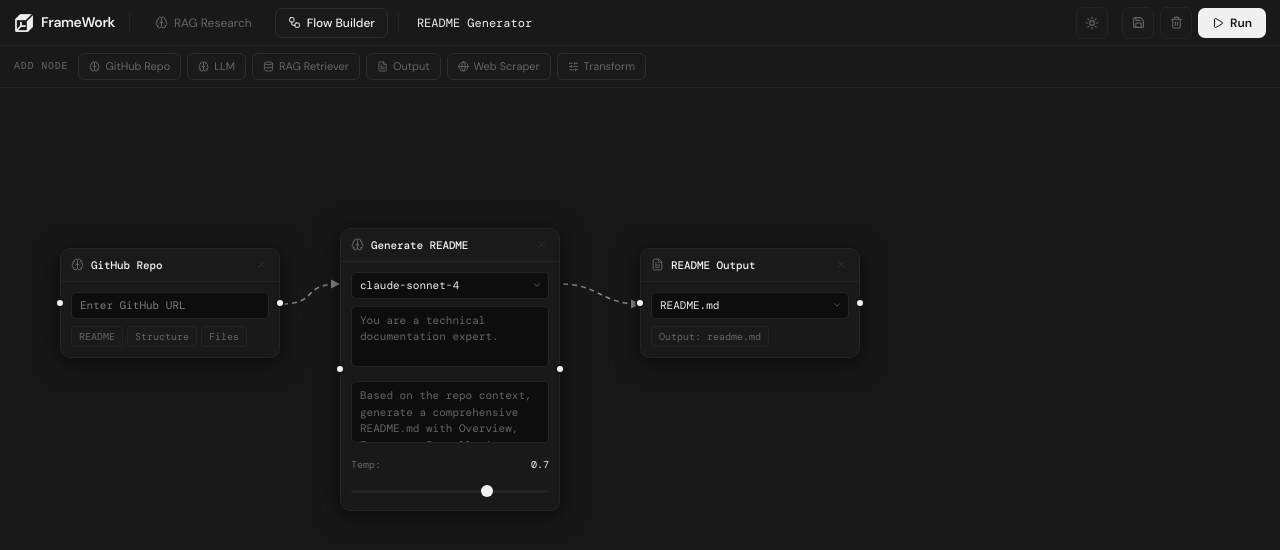
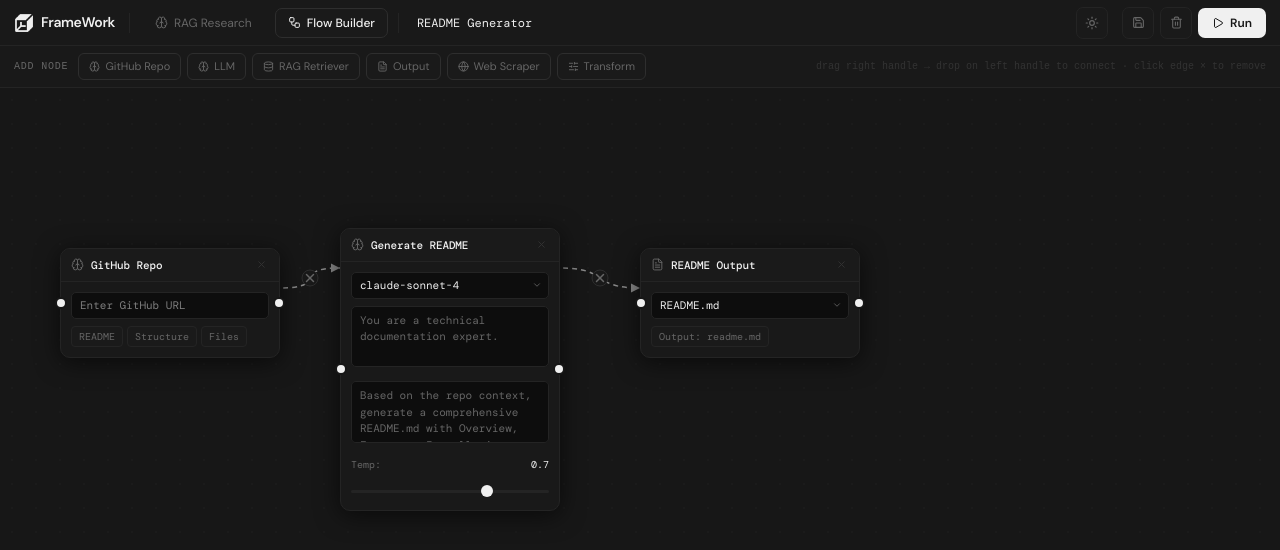
Before and after one commit to XuanGiaHanNguyen/FrameWork, a React (Vite) app in the folder Frontend/: page / in a window 1280 px wide. Both pictures are taken after a click on the button "Flow Builder". Shown: the top 550 px of the page. Built offline with nearby package versions, Linux system fonts and the light colour scheme.

Commit message:
added node connections

```diff
--- a/Frontend/src/App.jsx
+++ b/Frontend/src/App.jsx
@@ -85,7 +85,7 @@ const PRESETS = [
 
 // ─── NODE META ────────────────────────────────────────────────────────────────
 const NODE_META = {
-  github:    { label: "GitHub Repo",   Icon: Brain,           shade: "strong" },
+  github:    { label: "GitHub Repo",   Icon: Brain,            shade: "strong" },
   llm:       { label: "LLM",           Icon: Brain,            shade: "medium" },
   rag:       { label: "RAG Retriever", Icon: Database,         shade: "strong" },
   output:    { label: "Output",        Icon: FileText,         shade: "medium" },
@@ -93,24 +93,38 @@ const NODE_META = {
   transform: { label: "Transform",     Icon: SlidersHorizontal,shade: "medium" },
 };
 
+// ─── NODE SIZE ─────────────────────────────────────────────────────────────────
+const NODE_WIDTH = 220;
+// We measure node height dynamically, but use this for handle vertical center
+// handles are rendered at top:50% so we just use 50% of clientHeight
+
 // ─── FLOW NODE ────────────────────────────────────────────────────────────────
-function FlowNode({ node, selected, onDelete, onFieldChange, onMouseDown, theme: t }) {
+function FlowNode({
+  node, selected, onDelete, onFieldChange, onMouseDown,
+  onStartConnect,   // (nodeId, e) — user starts dragging from right handle
+  onCompleteConnect,// (nodeId)    — user releases on left handle
+  connectingFrom,   // string|null — id of node being connected from
+  theme: t
+}) {
   const meta = NODE_META[node.type] || NODE_META.output;
   const NodeIcon = meta.Icon;
+
+  const isTarget = connectingFrom && connectingFrom !== node.id;
 
   return (
     <div
       onMouseDown={onMouseDown}
       style={{
-        width: 220,
+        width: NODE_WIDTH,
         cursor: "grab",
         background: t.surface,
-        border: `1px solid ${selected ? t.text : t.border}`,
+        border: `1px solid ${selected ? t.text : isTarget ? t.accent : t.border}`,
         borderRadius: 10,
         boxShadow: selected ? t.nodeGlow : t.shadow,
         userSelect: "none",
         transition: "border-color .15s, box-shadow .15s",
         fontFamily: "'DM Mono', 'Fira Mono', monospace",
+        position: "relative",
       }}
     >
       {/* Header */}
@@ -214,11 +228,56 @@ function FlowNode({ node, selected, onDelete, onFieldChange, onMouseDown, theme:
         ))}
       </div>
 
-      {/* Left & right handles */}
-      <div style={{ position: "absolute", left: -5, top: "50%", transform: "translateY(-50%)", width: 10, height: 10, borderRadius: "50%", background: t.handle, border: `2px solid ${t.bg}`, pointerEvents: "none" }} />
-      <div style={{ position: "absolute", right: -5, top: "50%", transform: "translateY(-50%)", width: 10, height: 10, borderRadius: "50%", background: t.handle, border: `2px solid ${t.bg}`, pointerEvents: "none" }} />
+      {/* LEFT handle — drop target */}
+      <div
+        onMouseUp={e => {
+          e.stopPropagation();
+          if (connectingFrom && connectingFrom !== node.id) onCompleteConnect(node.id);
+        }}
+        style={{
+          position: "absolute", left: -6, top: "50%", transform: "translateY(-50%)",
+          width: 12, height: 12, borderRadius: "50%",
+          background: isTarget ? t.text : t.handle,
+          border: `2px solid ${t.bg}`,
+          cursor: isTarget ? "crosshair" : "default",
+          zIndex: 10,
+          transition: "background .15s, transform .15s",
+          ...(isTarget ? { transform: "translateY(-50%) scale(1.4)" } : {}),
+        }}
+      />
+
+      {/* RIGHT handle — drag source */}
+      <div
+        onMouseDown={e => {
+          e.stopPropagation();
+          onStartConnect(node.id, e);
+        }}
+        style={{
+          position: "absolute", right: -6, top: "50%", transform: "translateY(-50%)",
+          width: 12, height: 12, borderRadius: "50%",
+          background: connectingFrom === node.id ? t.text : t.handle,
+          border: `2px solid ${t.bg}`,
+          cursor: "crosshair",
+          zIndex: 10,
+          transition: "background .15s, transform .15s",
+        }}
+        onMouseEnter={e => {
+          if (!connectingFrom) e.currentTarget.style.transform = "translateY(-50%) scale(1.4)";
+        }}
+        onMouseLeave={e => {
+          e.currentTarget.style.transform = "translateY(-50%)";
+        }}
+      />
     </div>
   );
+}
+
+// ─── BEZIER HELPER ────────────────────────────────────────────────────────────
+function makePath(fx, fy, tx, ty) {
+  const dx = Math.abs(tx - fx);
+  const cx1 = fx + Math.max(50, dx * 0.5);
+  const cx2 = tx - Math.max(50, dx * 0.5);
+  return `M${fx},${fy} C${cx1},${fy} ${cx2},${ty} ${tx},${ty}`;
 }
 
 // ─── FLOW CANVAS ──────────────────────────────────────────────────────────────
@@ -247,6 +306,20 @@ const INITIAL_EDGES = [
   { id: "e2", from: "2", to: "3" },
 ];
 
+// Returns the right-handle position of a node (canvas coords, before pan)
+function getRightHandle(node, nodeRefs) {
+  const el = nodeRefs.current[node.id];
+  const h = el ? el.offsetHeight : 80;
+  return { x: node.x + NODE_WIDTH, y: node.y + h / 2 };
+}
+
+// Returns the left-handle position of a node
+function getLeftHandle(node, nodeRefs) {
+  const el = nodeRefs.current[node.id];
+  const h = el ? el.offsetHeight : 80;
+  return { x: node.x, y: node.y + h / 2 };
+}
+
 function FlowCanvas({ theme: t }) {
   const [nodes, setNodes] = useState(INITIAL_NODES);
   const [edges, setEdges] = useState(INITIAL_EDGES);
@@ -255,18 +328,26 @@ function FlowCanvas({ theme: t }) {
   const [runLog, setRunLog] = useState([]);
   const [showLog, setShowLog] = useState(false);
   const [pan, setPan] = useState({ x: 0, y: 0 });
+
+  // Connection state
+  const [connectingFrom, setConnectingFrom] = useState(null); // nodeId
+  const [dragPos, setDragPos] = useState({ x: 0, y: 0 });    // current mouse in canvas coords
+
   const dragging = useRef(null);
   const panning = useRef(null);
   const canvasRef = useRef();
-  const svgRef = useRef();
+  const nodeRefs = useRef({}); // map nodeId → DOM element
+  const edgeIdCounter = useRef(10);
 
-  const onMouseDown = useCallback((nodeId, e) => {
+  // ── Drag nodes ──
+  const onNodeMouseDown = useCallback((nodeId, e) => {
     e.stopPropagation();
     const node = nodes.find(n => n.id === nodeId);
     setSelected(nodeId);
     dragging.current = { nodeId, startX: e.clientX - node.x, startY: e.clientY - node.y };
   }, [nodes]);
 
+  // ── Pan canvas ──
   const onCanvasMouseDown = useCallback((e) => {
     const tag = e.target.tagName.toLowerCase();
     if (e.target === canvasRef.current || tag === "svg" || tag === "path" || tag === "rect" || tag === "circle") {
@@ -275,6 +356,29 @@ function FlowCanvas({ theme: t }) {
     }
   }, [pan]);
 
+  // ── Start connecting from right handle ──
+  const onStartConnect = useCallback((nodeId, e) => {
+    e.stopPropagation();
+    const rect = canvasRef.current.getBoundingClientRect();
+    setConnectingFrom(nodeId);
+    setDragPos({ x: e.clientX - rect.left - pan.x, y: e.clientY - rect.top - pan.y });
+  }, [pan]);
+
+  // ── Complete connection on left handle ──
+  const onCompleteConnect = useCallback((targetNodeId) => {
+    if (!connectingFrom || connectingFrom === targetNodeId) {
+      setConnectingFrom(null);
+      return;
+    }
+    // Avoid duplicate edges
+    setEdges(es => {
+      const exists = es.some(e => e.from === connectingFrom && e.to === targetNodeId);
+      if (exists) return es;
+      return [...es, { id: `e${++edgeIdCounter.current}`, from: connectingFrom, to: targetNodeId }];
+    });
+    setConnectingFrom(null);
+  }, [connectingFrom]);
+
   const onMouseMove = useCallback((e) => {
     if (dragging.current) {
       const { nodeId, startX, startY } = dragging.current;
@@ -282,18 +386,28 @@ function FlowCanvas({ theme: t }) {
     } else if (panning.current) {
       setPan({ x: e.clientX - panning.current.startX, y: e.clientY - panning.current.startY });
     }
-  }, []);
 
-  const onMouseUp = useCallback(() => {
+    if (connectingFrom) {
+      const rect = canvasRef.current.getBoundingClientRect();
+      setDragPos({ x: e.clientX - rect.left - pan.x, y: e.clientY - rect.top - pan.y });
+    }
+  }, [connectingFrom, pan]);
+
+  const onMouseUp = useCallback((e) => {
     dragging.current = null;
     panning.current = null;
-  }, []);
+    if (connectingFrom) setConnectingFrom(null);
+  }, [connectingFrom]);
 
   const onDelete = useCallback((id) => {
     setNodes(ns => ns.filter(n => n.id !== id));
     setEdges(es => es.filter(e => e.from !== id && e.to !== id));
     if (selected === id) setSelected(null);
   }, [selected]);
+
+  const deleteEdge = useCallback((edgeId) => {
+    setEdges(es => es.filter(e => e.id !== edgeId));
+  }, []);
 
   const onFieldChange = useCallback((nodeId, fieldIdx, value) => {
     setNodes(ns => ns.map(n => n.id === nodeId ? {
@@ -329,38 +443,75 @@ function FlowCanvas({ theme: t }) {
     setRunning(false);
   }, [nodes]);
 
-  // Build edge SVG paths — using actual node positions + pan
-  const NODE_WIDTH = 220;
-  const NODE_HEIGHT_APPROX = 56; // vertical midpoint approx
-
+  // ── Build committed edge paths ──
   const edgePaths = edges.map(e => {
     const fromNode = nodes.find(n => n.id === e.from);
     const toNode = nodes.find(n => n.id === e.to);
     if (!fromNode || !toNode) return null;
 
-    // Right-handle of source, left-handle of target (in canvas coords, pan applied)
-    const fx = fromNode.x + NODE_WIDTH + pan.x;
-    const fy = fromNode.y + NODE_HEIGHT_APPROX + pan.y;
-    const tx = toNode.x + pan.x;
-    const ty = toNode.y + NODE_HEIGHT_APPROX + pan.y;
+    const from = getRightHandle(fromNode, nodeRefs);
+    const to   = getLeftHandle(toNode, nodeRefs);
 
-    const dx = Math.abs(tx - fx);
-    const cx1 = fx + Math.max(40, dx * 0.5);
-    const cx2 = tx - Math.max(40, dx * 0.5);
+    const d = makePath(from.x, from.y, to.x, to.y);
+
+    // Midpoint for delete button
+    const mx = (from.x + to.x) / 2;
+    const my = (from.y + to.y) / 2;
 
     return (
+      <g key={e.id}>
+        {/* Invisible fat hitbox for easier clicking */}
         <path
-        key={e.id}
-        d={`M${fx},${fy} C${cx1},${fy} ${cx2},${ty} ${tx},${ty}`}
+          d={d}
+          fill="none"
+          stroke="transparent"
+          strokeWidth="12"
+          style={{ cursor: "pointer" }}
+          onClick={() => deleteEdge(e.id)}
+        />
+        <path
+          d={d}
           fill="none"
           stroke={t.edgeColor}
           strokeWidth="1.5"
           strokeDasharray="5 4"
           markerEnd="url(#arrowhead)"
-        style={{ animation: "edgeDash 1.2s linear infinite" }}
+          style={{ animation: "edgeDash 1.2s linear infinite", pointerEvents: "none" }}
+        />
+        {/* Delete button at midpoint */}
+        <g
+          transform={`translate(${mx}, ${my})`}
+          style={{ cursor: "pointer" }}
+          onClick={() => deleteEdge(e.id)}
+        >
+          <circle r="8" fill={t.surface} stroke={t.border2} strokeWidth="1" />
+          <line x1="-3.5" y1="-3.5" x2="3.5" y2="3.5" stroke={t.textMuted} strokeWidth="1.5" strokeLinecap="round" />
+          <line x1="3.5" y1="-3.5" x2="-3.5" y2="3.5" stroke={t.textMuted} strokeWidth="1.5" strokeLinecap="round" />
+        </g>
+      </g>
+    );
+  });
+
+  // ── Pending / in-progress connection path ──
+  let pendingPath = null;
+  if (connectingFrom) {
+    const fromNode = nodes.find(n => n.id === connectingFrom);
+    if (fromNode) {
+      const from = getRightHandle(fromNode, nodeRefs);
+      const d = makePath(from.x, from.y, dragPos.x, dragPos.y);
+      pendingPath = (
+        <path
+          d={d}
+          fill="none"
+          stroke={t.text}
+          strokeWidth="1.5"
+          strokeDasharray="6 4"
+          opacity="0.6"
+          style={{ pointerEvents: "none" }}
         />
       );
-  });
+    }
+  }
 
   return (
     <div style={{ flex: 1, display: "flex", flexDirection: "column", overflow: "hidden", background: t.bg }}>
@@ -384,12 +535,19 @@ function FlowCanvas({ theme: t }) {
             </button>
           );
         })}
+        <div style={{ flex: 1 }} />
+        <span style={{ fontSize: 10, color: t.textDim, fontFamily: "monospace" }}>
+          drag right handle → drop on left handle to connect · click edge × to remove
+        </span>
       </div>
 
       {/* Canvas */}
       <div
         ref={canvasRef}
-        style={{ flex: 1, position: "relative", overflow: "hidden", cursor: "default" }}
+        style={{
+          flex: 1, position: "relative", overflow: "hidden",
+          cursor: connectingFrom ? "crosshair" : "default"
+        }}
         onMouseDown={onCanvasMouseDown}
         onMouseMove={onMouseMove}
         onMouseUp={onMouseUp}
@@ -397,8 +555,7 @@ function FlowCanvas({ theme: t }) {
       >
         {/* SVG layer: grid + edges */}
         <svg
-          ref={svgRef}
-          style={{ position: "absolute", inset: 0, width: "100%", height: "100%", pointerEvents: "none" }}
+          style={{ position: "absolute", inset: 0, width: "100%", height: "100%", overflow: "visible" }}
         >
           <defs>
             <pattern id="grid" width="24" height="24" patternUnits="userSpaceOnUse" x={pan.x % 24} y={pan.y % 24}>
@@ -410,19 +567,31 @@ function FlowCanvas({ theme: t }) {
           </defs>
           <style>{`@keyframes edgeDash { to { stroke-dashoffset: -36; } }`}</style>
           <rect width="100%" height="100%" fill="url(#grid)" />
+
+          {/* Edges are drawn in canvas-space (pan applied via node positions) */}
+          <g transform={`translate(${pan.x}, ${pan.y})`}>
             {edgePaths}
+            {pendingPath}
+          </g>
         </svg>
 
         {/* Nodes layer */}
         <div style={{ position: "absolute", inset: 0 }}>
           {nodes.map(n => (
-            <div key={n.id} style={{ position: "absolute", left: n.x + pan.x, top: n.y + pan.y }}>
+            <div
+              key={n.id}
+              ref={el => { if (el) nodeRefs.current[n.id] = el; }}
+              style={{ position: "absolute", left: n.x + pan.x, top: n.y + pan.y }}
+            >
               <FlowNode
                 node={n}
                 selected={selected === n.id}
                 onDelete={onDelete}
                 onFieldChange={onFieldChange}
-                onMouseDown={e => onMouseDown(n.id, e)}
+                onMouseDown={e => onNodeMouseDown(n.id, e)}
+                onStartConnect={onStartConnect}
+                onCompleteConnect={onCompleteConnect}
+                connectingFrom={connectingFrom}
                 theme={t}
               />
             </div>
```
Lines whose indentation alone changed are shown as unchanged.
